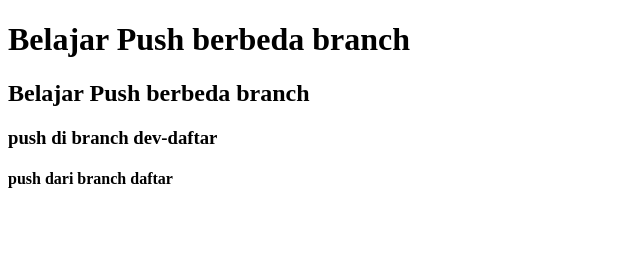
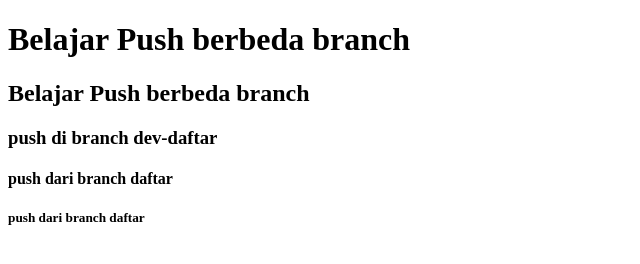
Before and after one commit to SyahrulAmiruddin/belajar-niomic, a plain HTML site: page header.html in a window 1280 px wide. Shown: the whole page, without its empty margins (0-640 px from the left). Drawn offline with Linux system fonts and the light colour scheme.

Commit message:
add h5 on file header dev-daftar

```diff
--- a/header.html
+++ b/header.html
@@ -9,6 +9,7 @@
     <h2>Belajar Push berbeda branch</h2>
     <h3>push di branch dev-daftar</h3>
     <h4>push dari branch daftar</h4>
+    <h5>push dari branch daftar</h5>
 
   </body>
 </html>
```
